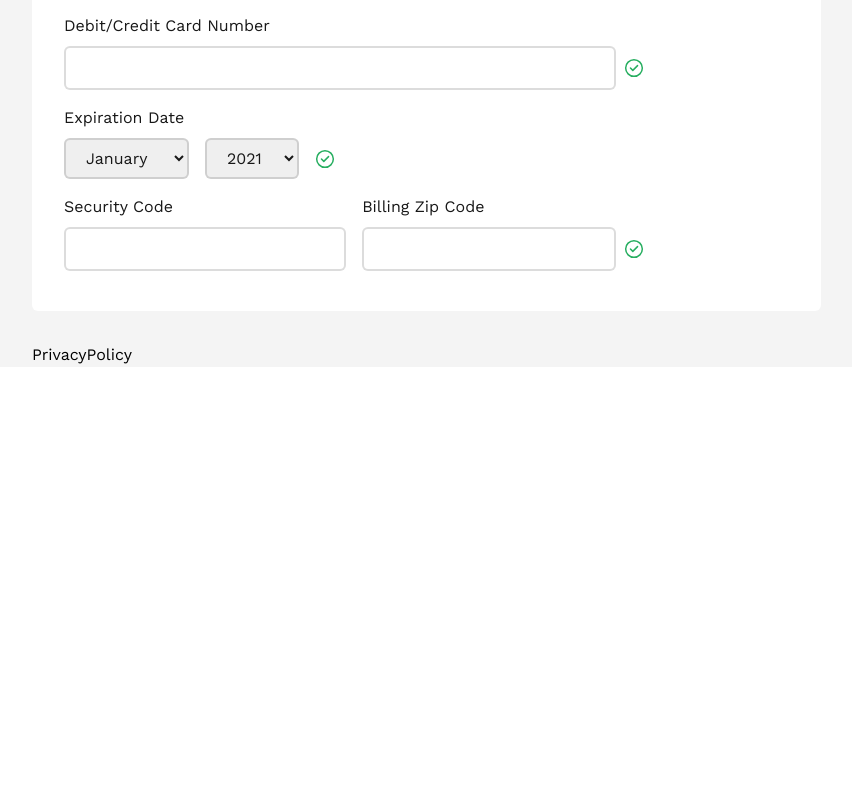
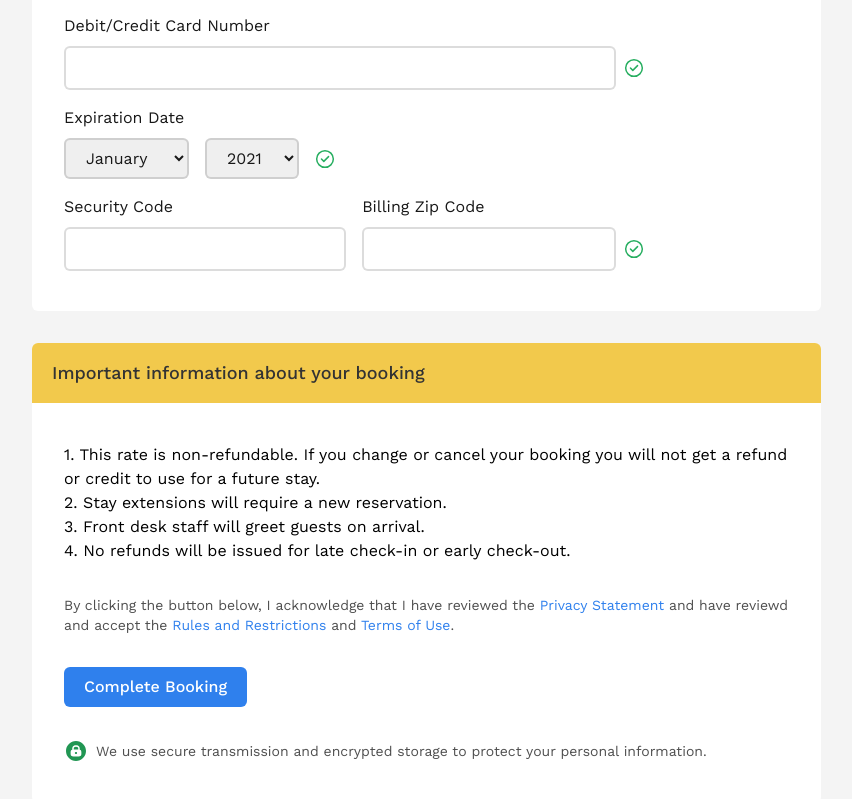
Before and after one commit to AmrMustafa13/algoriza-internship-163, a Vue app: page /checkout in a window 1280 px wide. Shown: the part 875-1674 px from the top of the page, without its empty margins (0-852 px from the left). Before the commit the page ends 1242 px from the top, so only its background shows below. Built offline with nearby package versions, Linux system fonts and the light colour scheme; sample sign-in values are in the browser's storage.

Commit message:
add privacy policy

```diff
--- a/src/views/Checkout/components/PrivacyPolicy.vue
+++ b/src/views/Checkout/components/PrivacyPolicy.vue
@@ -1,5 +1,46 @@
 <template>
-  <div>PrivacyPolicy</div>
+  <div class="flex flex-col rounded-md bg-white overflow-hidden">
+    <header
+      class="font-[500] bg-[#F2C94C] text-[#333] flex items-center py-4 px-5 gap-2"
+    >
+      <p class="text-lg">Important information about your booking</p>
+    </header>
+    <div class="px-8 py-10 flex flex-col gap-8">
+      <ol>
+        <li>
+          1. This rate is non-refundable. If you change or cancel your booking
+          you will not get a refund or credit to use for a future stay.
+        </li>
+        <li>2. Stay extensions will require a new reservation.</li>
+        <li>3. Front desk staff will greet guests on arrival.</li>
+        <li>
+          4. No refunds will be issued for late check-in or early check-out.
+        </li>
+      </ol>
+      <p class="text-sm text-[#4f4f4f]">
+        By clicking the button below, I acknowledge that I have reviewed the
+        <span class="text-[#2F80ED]">Privacy Statement</span> and have reviewd
+        and accept the
+        <span class="text-[#2F80ED]">Rules and Restrictions</span> and
+        <span class="text-[#2F80ED]">Terms of Use</span>.
+      </p>
+      <button
+        class="font-[500] bg-[#2F80ED] text-white rounded-md py-2 px-5 self-start"
+      >
+        Complete Booking
+      </button>
+      <div class="flex items-center gap-2">
+        <img
+          src="../../../assets/images/checkout/lock-circle.svg"
+          alt="lock-circle"
+        />
+        <span class="text-sm text-[#4F4F4F]"
+          >We use secure transmission and encrypted storage to protect your
+          personal information.</span
+        >
+      </div>
+    </div>
+  </div>
 </template>
 
 <script setup></script>
```
